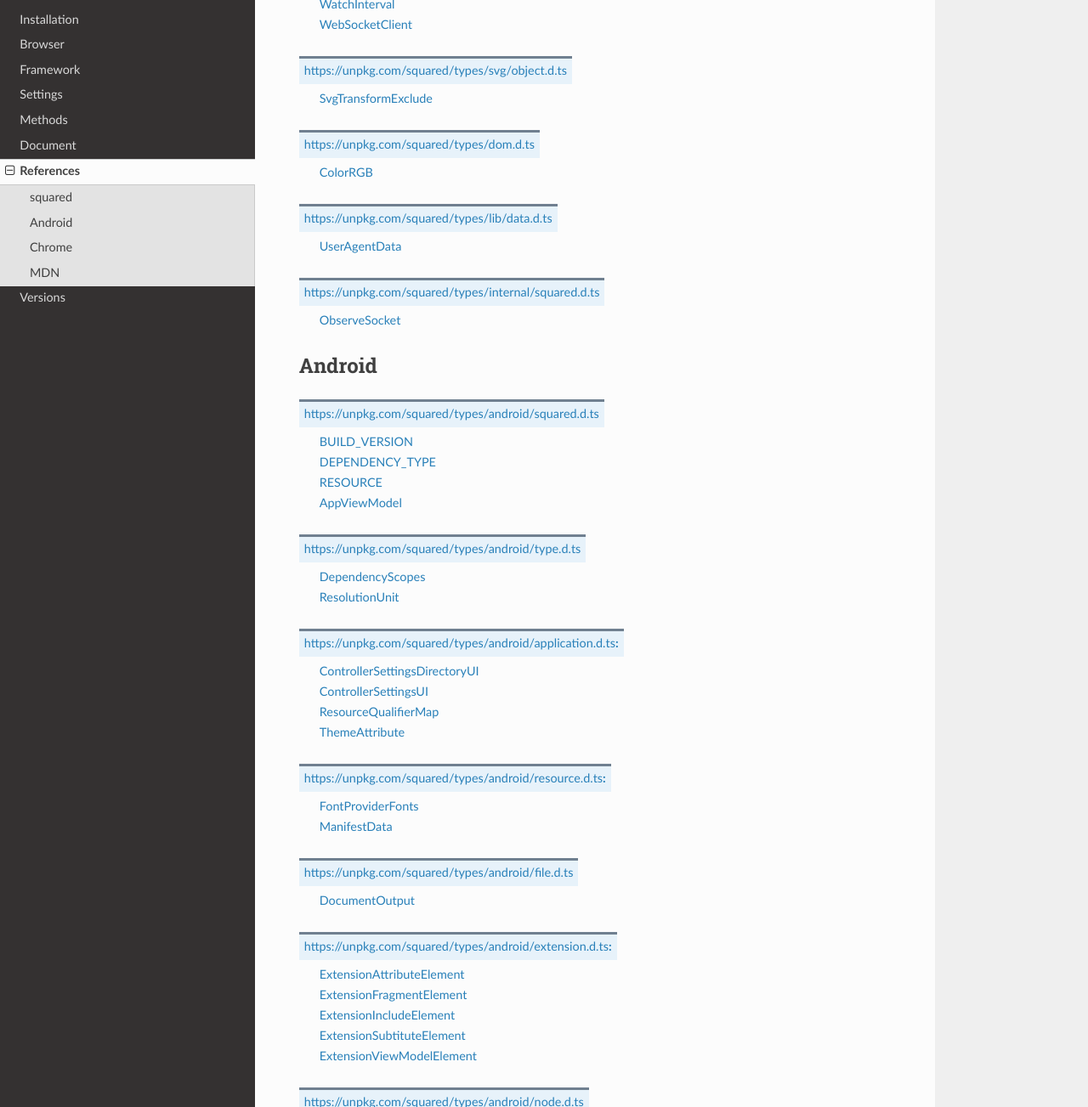
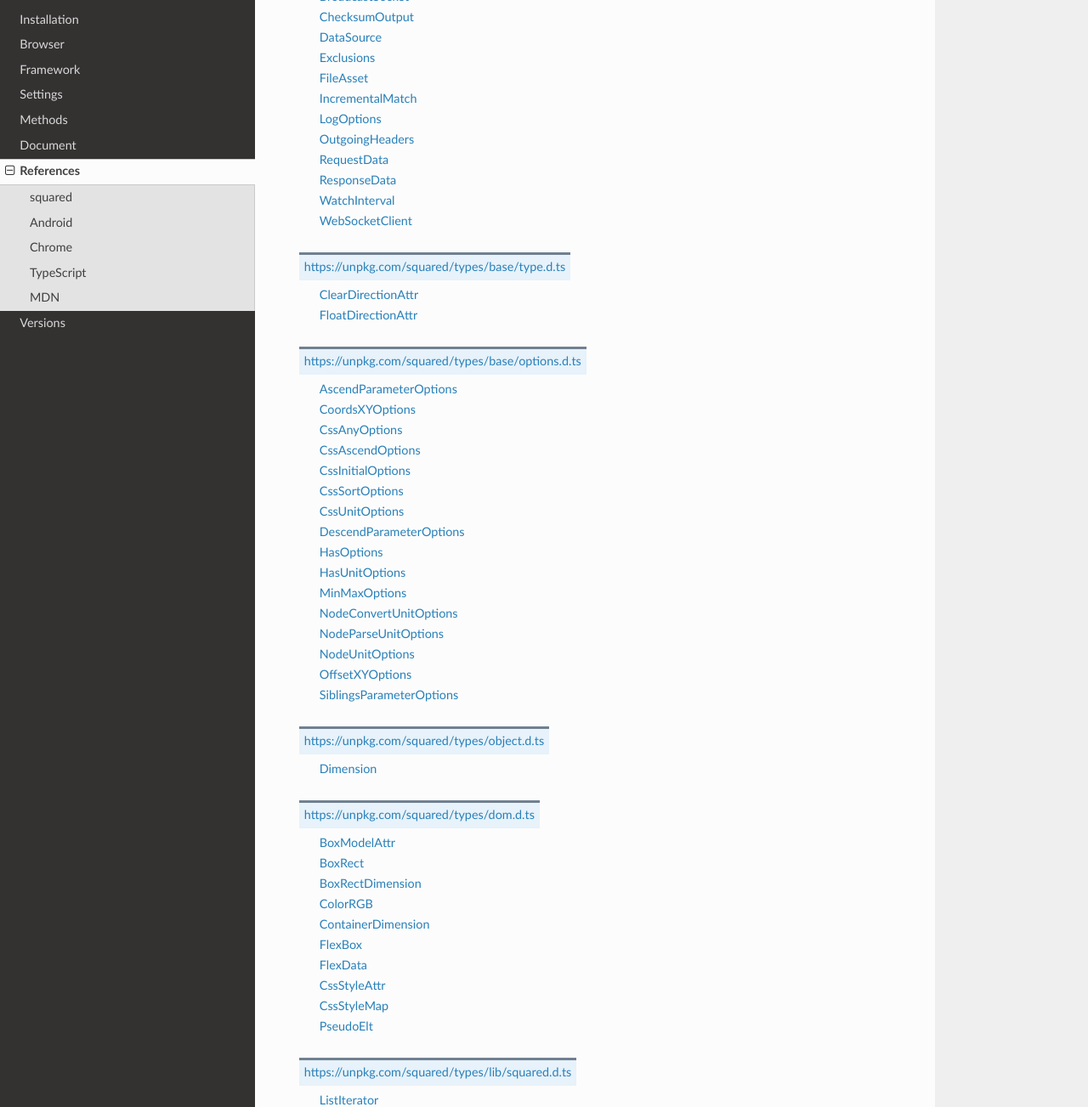
Before and after one commit to anpham6/android-docs, a Sphinx documentation site: the page built from source/references.rst, in a window 1280 px wide and 1400 px high, scrolled down 1319 px, cut to the strip 97-1400 px from the top of the window. Shown: the whole strip at 85% size. Built offline with Sphinx 7.4.7 and the Read the Docs theme 2.0.0, drawn with Linux system fonts in a browser that asks for light colours; some of the changed text lies outside the part shown.

```diff
--- a/source/document/index.rst
+++ b/source/document/index.rst
@@ -7,4 +7,5 @@
 
   Android <android/index>
   chrome
+  VDOM <vdom/index>
   build
--- a/source/methods/squared.rst
+++ b/source/methods/squared.rst
@@ -803,7 +803,7 @@
 .. |BroadcastMessageCallback| replace:: :ref:`BroadcastMessageCallback <references-squared-base-file>`
 .. |APP_FRAMEWORK| replace:: :ref:`APP_FRAMEWORK <references-squared-base>`
 .. |PrefetchItem| replace:: :ref:`PrefetchItem <references-squared-main>`
-.. |MutationObserver| replace:: :ref:`MutationObserver <references-mdn-mutationobserver-observe>`
+.. |MutationObserver| replace:: :ref:`MutationObserver <references-typescript-dom-generated>`
 .. |FileObserveOptions| replace:: :ref:`FileObserveOptions <references-squared-main>`
 
 .. [#] https://developer.mozilla.org/docs/Web/API/Document/getElementById
--- a/source/references.rst
+++ b/source/references.rst
@@ -55,6 +57,16 @@
 
 https://unpkg.com/squared/types/base/resource.d.ts
   | `URLData <search.html?q=URLData>`_
+
+.. _references-squared-base-node:
+.. rst-class:: block-list
+
+https://unpkg.com/squared/types/base/node.d.ts
+  | `AutoMargin <search.html?q=AutoMargin>`_
+  | `CacheState <search.html?q=CacheState>`_
+  | `CacheValue <search.html?q=CacheValue>`_
+  | `InitialData <search.html?q=InitialData>`_
+  | `VisibleStyle <search.html?q=VisibleStyle>`_
 
 .. _references-squared-base-file:
 .. rst-class:: block-list
@@ -74,23 +86,89 @@
   | `WatchInterval <search.html?q=WatchInterval>`_
   | `WebSocketClient <search.html?q=WebSocketClient>`_
 
+.. _references-squared-base-type:
+.. rst-class:: block-list
+
+https://unpkg.com/squared/types/base/type.d.ts
+  | `ClearDirectionAttr <search.html?q=ClearDirectionAttr>`_
+  | `FloatDirectionAttr <search.html?q=FloatDirectionAttr>`_
+
+.. _references-squared-base-options:
+.. rst-class:: block-list
+
+https://unpkg.com/squared/types/base/options.d.ts
+  | `AscendParameterOptions <search.html?q=AscendParameterOptions>`_
+  | `CoordsXYOptions <search.html?q=CoordsXYOptions>`_
+  | `CssAnyOptions <search.html?q=CssAnyOptions>`_
+  | `CssAscendOptions <search.html?q=CssAscendOptions>`_
+  | `CssInitialOptions <search.html?q=CssInitialOptions>`_
+  | `CssSortOptions <search.html?q=CssSortOptions>`_
+  | `CssUnitOptions <search.html?q=CssUnitOptions>`_
+  | `DescendParameterOptions <search.html?q=DescendParameterOptions>`_
+  | `HasOptions <search.html?q=HasOptions>`_
+  | `HasUnitOptions <search.html?q=HasUnitOptions>`_
+  | `MinMaxOptions <search.html?q=MinMaxOptions>`_
+  | `NodeConvertUnitOptions <search.html?q=NodeConvertUnitOptions>`_
+  | `NodeParseUnitOptions <search.html?q=NodeParseUnitOptions>`_
+  | `NodeUnitOptions <search.html?q=NodeUnitOptions>`_
+  | `OffsetXYOptions <search.html?q=OffsetXYOptions>`_
+  | `SiblingsParameterOptions <search.html?q=SiblingsParameterOptions>`_
+
+.. _references-squared-types-object:
+.. rst-class:: block-list
+
+https://unpkg.com/squared/types/object.d.ts
+  | `Dimension <search.html?q=Dimension>`_
+
+.. _references-squared-types-dom:
+.. rst-class:: block-list
+
+https://unpkg.com/squared/types/dom.d.ts
+  | `BoxModelAttr <search.html?q=BoxModelAttr>`_
+  | `BoxRect <search.html?q=BoxRect>`_
+  | `BoxRectDimension <search.html?q=BoxRectDimension>`_
+  | `ColorRGB <search.html?q=ColorRGB>`_
+  | `ContainerDimension <search.html?q=ContainerDimension>`_
+  | `FlexBox <search.html?q=FlexBox>`_
+  | `FlexData <search.html?q=FlexData>`_
+  | `CssStyleAttr <search.html?q=CssStyleAttr>`_
+  | `CssStyleMap <search.html?q=CssStyleMap>`_
+  | `PseudoElt <search.html?q=PseudoElt>`_
+
+.. _references-squared-types-lib-main:
+.. rst-class:: block-list
+
+https://unpkg.com/squared/types/lib/squared.d.ts
+  | `ListIterator <search.html?q=ListIterator>`_
+
+.. _references-squared-types-lib-type:
+.. rst-class:: block-list
+
+https://unpkg.com/squared/types/lib/type.d.ts
+  | `Specificity <search.html?q=Specificity>`_
+
+.. _references-squared-types-lib-data:
+.. rst-class:: block-list
+
+https://unpkg.com/squared/types/lib/data.d.ts
+  | `ElementData <search.html?q=ElementData>`_
+  | `UserAgentData <search.html?q=UserAgentData>`_
+
+.. _references-squared-types-lib-options:
+.. rst-class:: block-list
+
+https://unpkg.com/squared/types/lib/options.d.ts
+  | `ContainerCascadeOptions <search.html?q=ContainerCascadeOptions>`_
+  | `ContainerFindOptions <search.html?q=ContainerFindOptions>`_
+  | `ContainerIncludesOptions <search.html?q=ContainerIncludesOptions>`_
+  | `ContainerRangeOptions <search.html?q=ContainerRangeOptions>`_
+  | `ContainerRemoveIfOptions <search.html?q=ContainerRemoveIfOptions>`_
+
 .. _references-squared-svg-object:
 .. rst-class:: block-list
 
 https://unpkg.com/squared/types/svg/object.d.ts
   | `SvgTransformExclude <search.html?q=SvgTransformExclude>`_
-
-.. _references-squared-types-dom:
-.. rst-class:: block-list
-
-https://unpkg.com/squared/types/dom.d.ts
-  | `ColorRGB <search.html?q=ColorRGB>`_
-
-.. _references-squared-types-lib-data:
-.. rst-class:: block-list
-
-https://unpkg.com/squared/types/lib/data.d.ts
-  | `UserAgentData <search.html?q=UserAgentData>`_
 
 .. _references-squared-internal:
 .. rst-class:: block-list
@@ -200,25 +278,37 @@
 https://unpkg.com/squared/types/chrome/options.d.ts
   | `SaveAsOptions <search.html?q=SaveAsOptions>`_
 
+.. _references-typescript:
+
+TypeScript
+==========
+
+.. _references-typescript-dom-generated:
+.. rst-class:: block-list
+
+https://github.com/microsoft/TypeScript/blob/main/src/lib/dom.generated.d.ts
+  | `CSSStyleDeclaration <search.html?q=CSSStyleDeclaration>`_
+  | `DOMRect <search.html?q=DOMRect>`_
+  | `DOMStringMap <search.html?q=DOMStringMap>`_
+  | `Element <search.html?q=Element>`_
+  | `HTMLElement <search.html?q=HTMLElement>`_
+  | `MutationObserverInit <search.html?q=MutationObserverInit>`_
+  | `ShadowRoot <search.html?q=DOMRect>`_
+
+.. _references-typescript-es2015-iterable:
+.. rst-class:: block-list
+
+https://github.com/microsoft/TypeScript/blob/main/src/lib/es2015.iterable.d.ts
+  | `Iterable <search.html?q=Iterable>`_
+  | `IterableIterator <search.html?q=IterableIterator>`_
+
 .. _references-mdn:
 
 MDN
 ===
-
-.. _references-mdn-shadowroot:
-.. rst-class:: block-list
-
-https://developer.mozilla.org/docs/Web/API/ShadowRoot
-  | `ShadowRoot <search.html?q=ShadowRoot>`_
 
 .. _references-mdn-request-mode:
 .. rst-class:: block-list
 
 https://developer.mozilla.org/docs/Web/API/Request/mode
   | `RequestMode <search.html?q=RequestMode>`_
-
-.. _references-mdn-mutationobserver-observe:
-.. rst-class:: block-list
-
-https://developer.mozilla.org/docs/Web/API/MutationObserver/observe
-  | `MutationObserverInit <search.html?q=MutationObserverInit>`_
--- a/source/settings/interface.rst
+++ b/source/settings/interface.rst
@@ -71,7 +71,7 @@
     createElementMap: false // Cache queries for subsequent nested queries
   };
 
-.. note:: The native ``document.querySelector`` does not enter :ref:`ShadowRoot <references-mdn-shadowroot>` elements.
+.. note:: The native ``document.querySelector`` does not enter :ref:`ShadowRoot <references-typescript-dom-generated>` elements.
 
 .. code-block:: javascript
   :caption: Resource
```
Also changed, not shown: other parts of source/references.rst (+2 -0 lines), source/document/android/index.rst (+11 -11 lines), source/document/vdom/index.rst (added, +8 -0 lines), source/document/vdom/interface.rst (added, +227 -0 lines).
